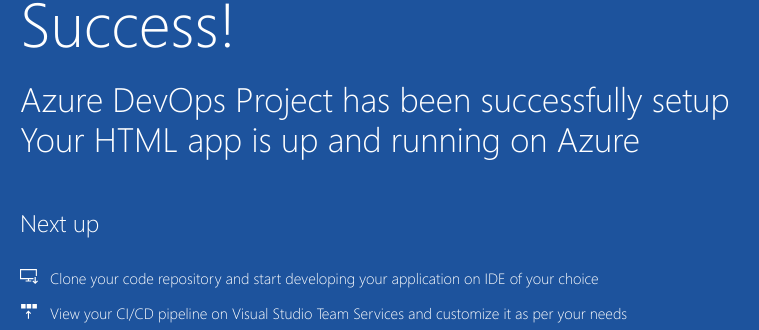
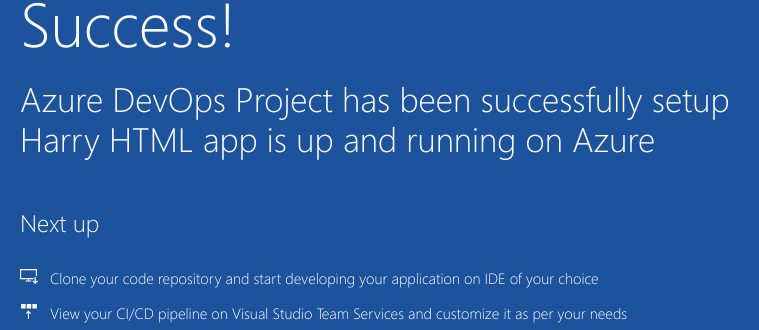
Before and after one commit to hussain632/CaseStudy_M2, a plain HTML site: page index.html in a window 1280 px wide. Shown: the part 392-722 px from the top of the page, 205-964 px from the left. Drawn offline with Linux system fonts and the light colour scheme.

Commit message:
Harry Change

```diff
--- a/index.html
+++ b/index.html
@@ -20,7 +20,7 @@
             <div class="content-body">
                 <div class="success-text">Success!</div>
                 <div class="description line-1"> Azure DevOps Project has been successfully setup</div>
-                <div class="description line-2"> Your HTML app is up and running on Azure</div>
+                <div class="description line-2"> Harry HTML app is up and running on Azure</div>
                 <div class="next-steps-container">
                     <div class="next-steps-header">Next up</div>
                     <div class="next-steps-body">
```
